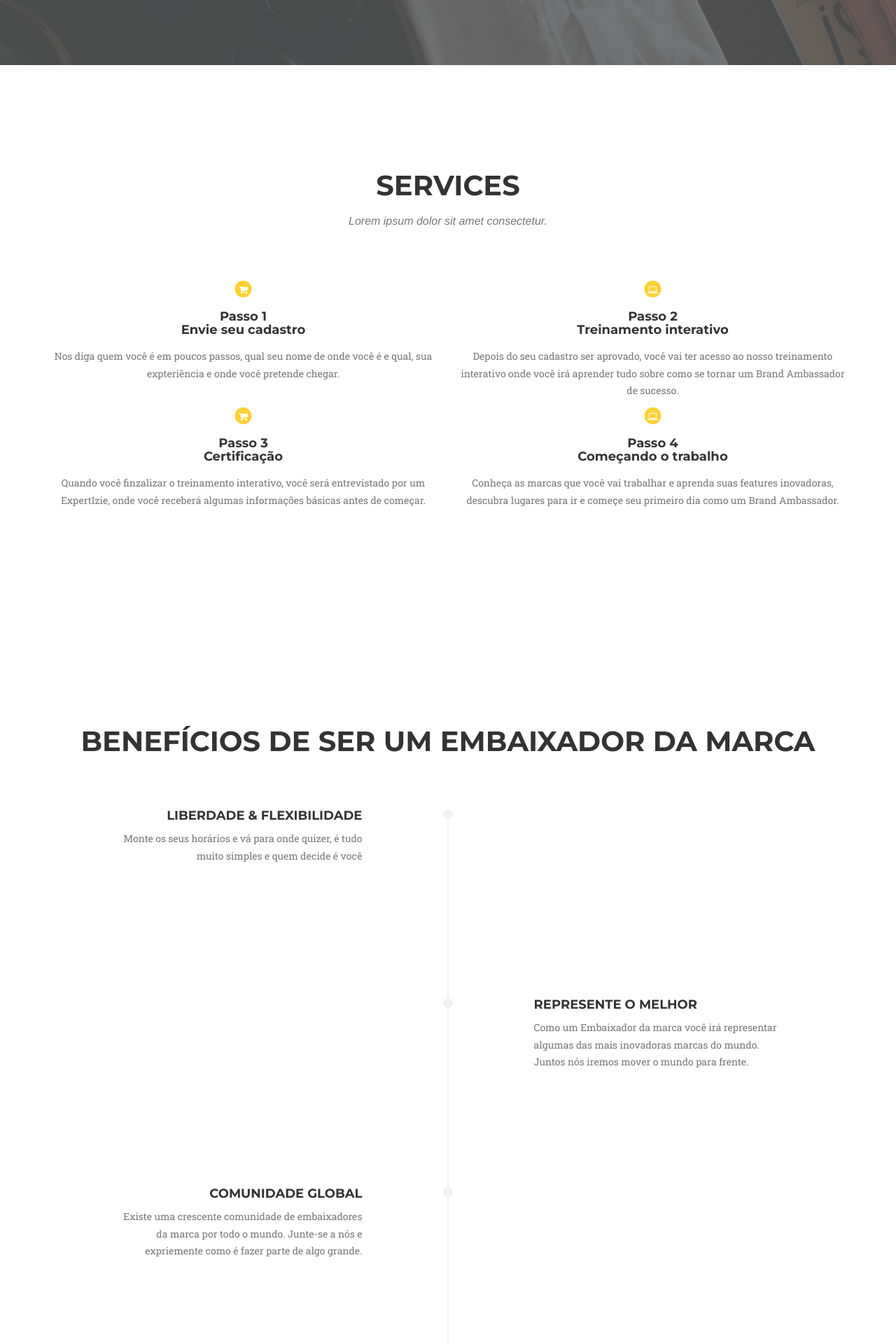
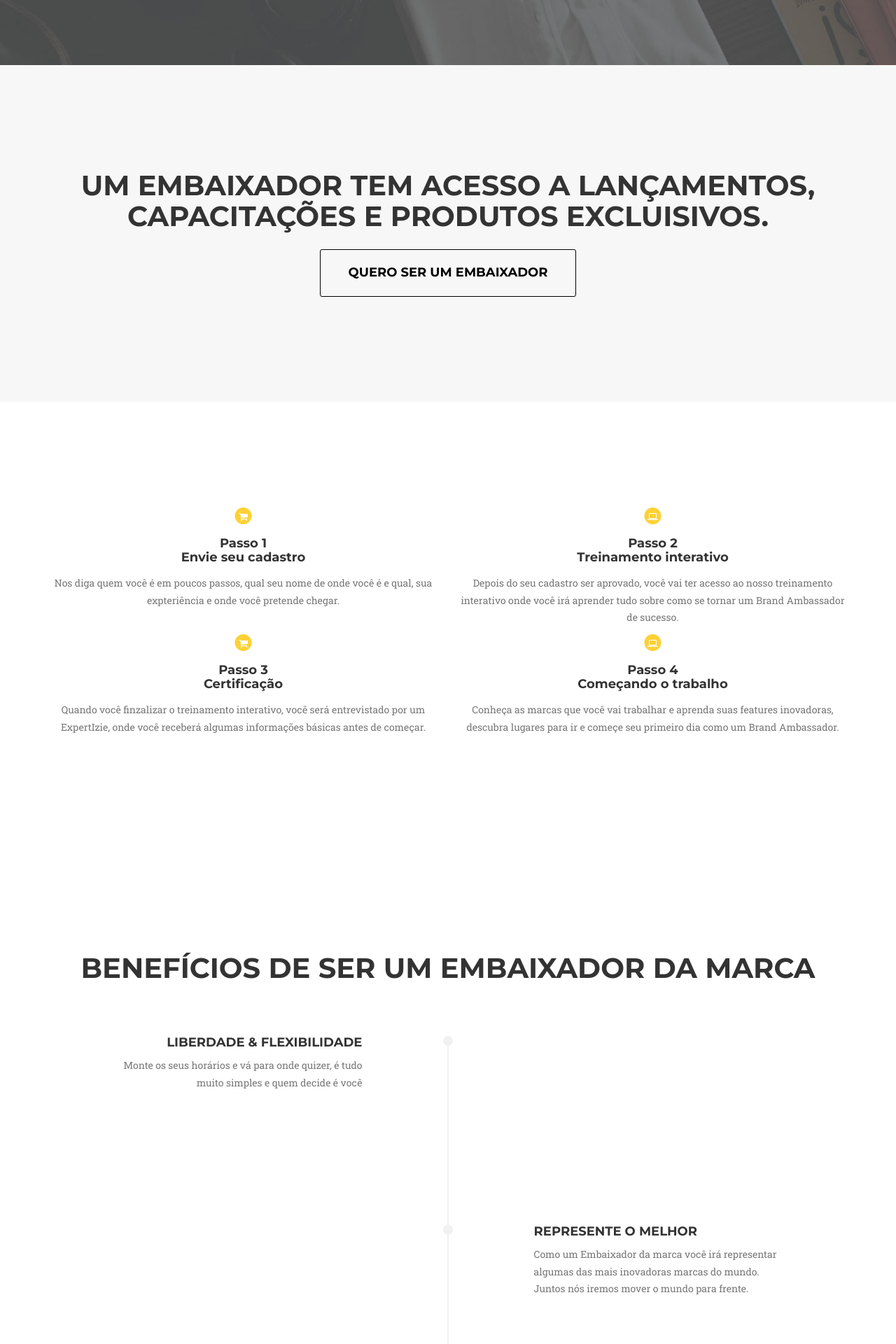
Before and after one commit to wellingtonmota13/izie-embaixadores, a PHP site: page / in a window 1280 px wide. Shown: the part 987-2907 px from the top of the page at 70% size. Run offline with PHP 8.4, Linux system fonts and the light colour scheme; some libraries are stand-ins or nearby versions; some web fonts are replaced.

Commit message:
timeline 2

```diff
--- a/css/iziestyle.css
+++ b/css/iziestyle.css
@@ -660,6 +660,7 @@ aside.clients img {
     margin: 50px auto;
 }
 
+
 section#quote-two {
     background-color: #222;
     background-image: url(../img/quote-two.jpg);
@@ -684,6 +685,18 @@ section#quote-two h2{
     margin-top: 10px;
 }
 
+.btn-quote-one {
+    padding: 20px 40px;
+    border-color: #000;
+    border-radius: 3px;
+    text-transform: uppercase;
+    font-family: Montserrat,"Helvetica Neue",Helvetica,Arial,sans-serif;
+    font-size: 18px;
+    font-weight: 700;
+    color: #000;
+    background-color: transparent;
+    margin-top: 10px;
+}
 
 
 section#contact {
--- a/index.html
+++ b/index.html
@@ -89,15 +89,20 @@
         </div>
     </header>
 
+    <!-- Quote -->
+    <section id="quote-one" class="bg-light-gray">
+        <div class="container">
+            <div class="row">
+                <div class="col-lg-12 text-center">
+                    <h2 class="section-heading">Um Embaixador tem acesso a lançamentos, capacitações e produtos excluisivos.</h2>
+                    <button type="submit" class="btn btn-xl btn-quote-one">Quero ser um embaixador</button>
+                </div>
+            </div>
+    </section>
+
     <!-- Services Section -->
     <section id="services">
         <div class="container">
-            <div class="row">
-                <div class="col-lg-12 text-center">
-                    <h2 class="section-heading">Services</h2>
-                    <h3 class="section-subheading text-muted">Lorem ipsum dolor sit amet consectetur.</h3>
-                </div>
-            </div>
             <div class="row text-center">
                 <div class="col-md-6">
                     <span class="fa-stack fa-6x">
@@ -136,104 +141,6 @@
             </div>
         </div>
     </section>
-
-<!--  Portfolio Grid Section -->
-   <!--  <section id="portfolio" class="bg-light-gray">
-        <div class="container">
-            <div class="row">
-                <div class="col-lg-12 text-center">
-                    <h2 class="section-heading">Portfolio</h2>
-                    <h3 class="section-subheading text-muted">Lorem ipsum dolor sit amet consectetur.</h3>
-                </div>
-            </div>
-            <div class="row">
-                <div class="col-md-4 col-sm-6 portfolio-item">
-                    <a href="#portfolioModal1" class="portfolio-link" data-toggle="modal">
-                        <div class="portfolio-hover">
-                            <div class="portfolio-hover-content">
-                                <i class="fa fa-plus fa-3x"></i>
-                            </div>
-                        </div>
-                        <img src="img/portfolio/roundicons.png" class="img-responsive" alt="">
-                    </a>
-                    <div class="portfolio-caption">
-                        <h4>Round Icons</h4>
-                        <p class="text-muted">Graphic Design</p>
-                    </div>
-                </div>
-                <div class="col-md-4 col-sm-6 portfolio-item">
-                    <a href="#portfolioModal2" class="portfolio-link" data-toggle="modal">
-                        <div class="portfolio-hover">
-                            <div class="portfolio-hover-content">
-                                <i class="fa fa-plus fa-3x"></i>
-                            </div>
-                        </div>
-                        <img src="img/portfolio/startup-framework.png" class="img-responsive" alt="">
-                    </a>
-                    <div class="portfolio-caption">
-                        <h4>Startup Framework</h4>
-                        <p class="text-muted">Website Design</p>
-                    </div>
-                </div>
-                <div class="col-md-4 col-sm-6 portfolio-item">
-                    <a href="#portfolioModal3" class="portfolio-link" data-toggle="modal">
-                        <div class="portfolio-hover">
-                            <div class="portfolio-hover-content">
-                                <i class="fa fa-plus fa-3x"></i>
-                            </div>
-                        </div>
-                        <img src="img/portfolio/treehouse.png" class="img-responsive" alt="">
-                    </a>
-                    <div class="portfolio-caption">
-                        <h4>Treehouse</h4>
-                        <p class="text-muted">Website Design</p>
-                    </div>
-                </div>
-                <div class="col-md-4 col-sm-6 portfolio-item">
-                    <a href="#portfolioModal4" class="portfolio-link" data-toggle="modal">
-                        <div class="portfolio-hover">
-                            <div class="portfolio-hover-content">
-                                <i class="fa fa-plus fa-3x"></i>
-                            </div>
-                        </div>
-                        <img src="img/portfolio/golden.png" class="img-responsive" alt="">
-                    </a>
-                    <div class="portfolio-caption">
-                        <h4>Golden</h4>
-                        <p class="text-muted">Website Design</p>
-                    </div>
-                </div>
-                <div class="col-md-4 col-sm-6 portfolio-item">
-                    <a href="#portfolioModal5" class="portfolio-link" data-toggle="modal">
-                        <div class="portfolio-hover">
-                            <div class="portfolio-hover-content">
-                                <i class="fa fa-plus fa-3x"></i>
-                            </div>
-                        </div>
-                        <img src="img/portfolio/escape.png" class="img-responsive" alt="">
-                    </a>
-                    <div class="portfolio-caption">
-                        <h4>Escape</h4>
-                        <p class="text-muted">Website Design</p>
-                    </div>
-                </div>
-                <div class="col-md-4 col-sm-6 portfolio-item">
-                    <a href="#portfolioModal6" class="portfolio-link" data-toggle="modal">
-                        <div class="portfolio-hover">
-                            <div class="portfolio-hover-content">
-                                <i class="fa fa-plus fa-3x"></i>
-                            </div>
-                        </div>
-                        <img src="img/portfolio/dreams.png" class="img-responsive" alt="">
-                    </a>
-                    <div class="portfolio-caption">
-                        <h4>Dreams</h4>
-                        <p class="text-muted">Website Design</p>
-                    </div>
-                </div>
-            </div>
-        </div>
-    </section> -->
 
     <!-- About Section -->
     <section id="about">
@@ -328,7 +235,6 @@
                     <button type="submit" class="btn btn-xl btn-quote">Quero ser um embaixador</button>
                 </div>
             </div>
-
     </section>
 
     <!-- Team Section -->
```
Also changed, not shown: 1 other file.
